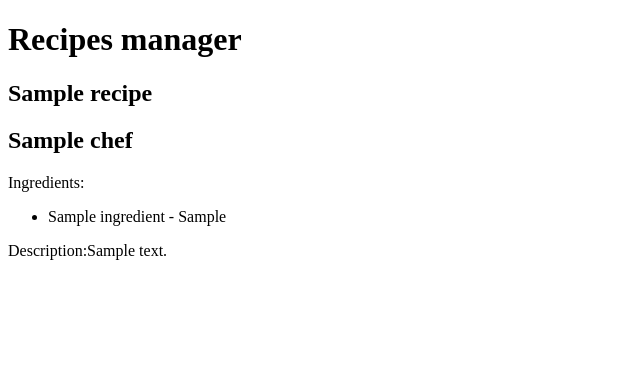
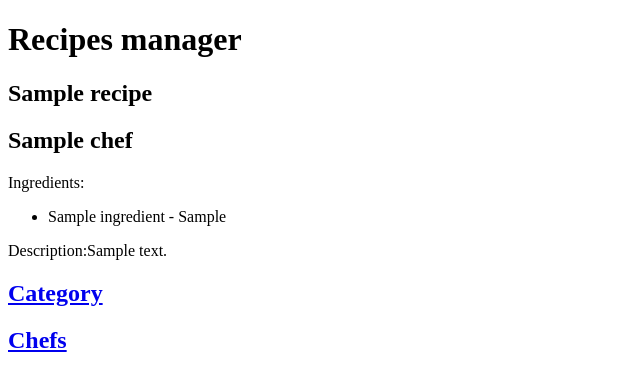
Before and after one commit to patrykwiecek95/Django-Recipes-Manager, a Django app: page /recipe/1/ in a window 1280 px wide. Shown: the top 391 px of the page, without its empty margins (0-640 px from the left). Run offline with Django 4.2, Linux system fonts and the light colour scheme; tables that the repository leaves empty hold one stand-in row (values such as "Sample post").

Commit message:
added url configuration and view fucntion for chef

```diff
--- a/recipes/templates/recipes/chef.html
+++ b/recipes/templates/recipes/chef.html
@@ -1,10 +1,12 @@
-<!DOCTYPE html>
 <html lang="en">
 <head>
     <meta charset="UTF-8">
     <title>Title</title>
 </head>
 <body>
+<div>{% for chef in chefs %}
+   <h2>{{chef}}</h2>
+{% endfor %}</div>
 
 </body>
 </html>
--- a/recipes/templates/recipes/home.html
+++ b/recipes/templates/recipes/home.html
@@ -11,9 +11,11 @@
 <body>
 <h1>Recipes manager</h1>
     {% for recipe in recipes %}
-   <h2><a href="{% url 'recipe_detail' pk=recipe.pk %}">{{ recipe.title }}</a></h2>
+   <h3><a href="{% url 'recipe_detail' pk=recipe.pk %}">{{ recipe.title }}</a></h3>
 {% endfor %}
  {% block content %}
 {% endblock %}
+<h2><a href="{% url 'category'  %}">Category</a></h2>
+<h2><a href="{% url 'chef'  %}">Chefs</a></h2>
 </body>
 </html>
--- a/recipes/urls.py
+++ b/recipes/urls.py
@@ -5,5 +5,5 @@ urlpatterns = [
     path('', views.recipes_list, name='recipes_list'),
     path('recipe/<int:pk>/', views.recipes_detail, name='recipe_detail'),
     path('category/', views.category_page, name='category'),
-    # path('', views.chef, name='chef'),
+    path('chef/', views.chef_page, name='chef'),
 ]
--- a/recipes/views.py
+++ b/recipes/views.py
@@ -1,5 +1,5 @@
 from django.shortcuts import render
-from .models import Recipe, Category
+from .models import Recipe, Category, Chef
 from django.shortcuts import get_object_or_404
 
 
@@ -16,3 +16,8 @@ def recipes_detail(request, pk):
 def category_page(request):
     category = Category.objects.all()
     return render(request, 'recipes/category.html', {'category': category})
+
+
+def chef_page(request):
+    chefs = Chef.objects.all()
+    return render(request, 'recipes/chef.html', {'chefs': chefs})
```
